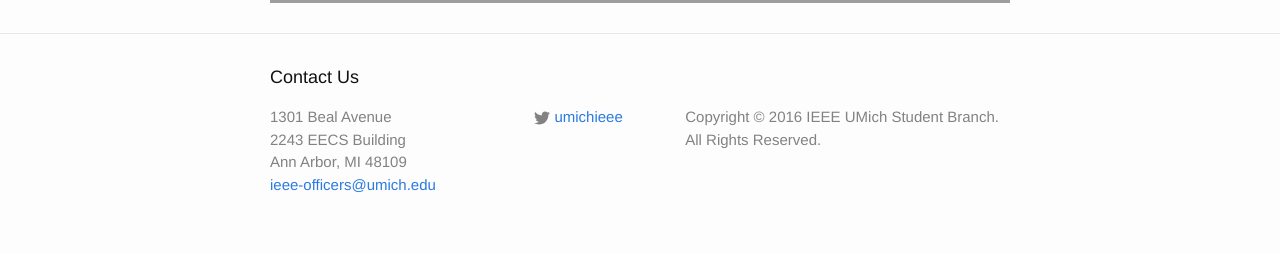
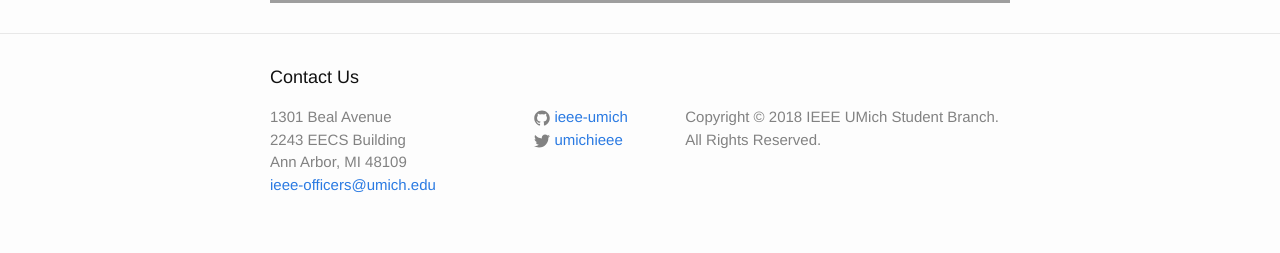
Before and after one commit to ieee-umich/ieee-website, a Jekyll site: the page built from index.html, in a window 1280 px wide. Shown: the part 900-1153 px from the top of the page. Built offline with Jekyll 4.4.1, drawn with Linux system fonts in a browser that asks for light colours; grey boxes are pictures that could not be loaded.

Commit message:
Added account usernames and updated year

```diff
--- a/_config.yml
+++ b/_config.yml
@@ -8,10 +8,12 @@
 # Site settings
 title: IEEE @ UMich
 email: ieee-officers@umich.edu
-description: Copyright © 2016 IEEE UMich Student Branch. All Rights Reserved.
+description: Copyright © 2018 IEEE UMich Student Branch. All Rights Reserved.
 baseurl: '/ieee-website'    # the subpath of your site, e.g. /blog
 url: 'https://ieee-umich.github.io' # the base hostname & protocol for your site
+facebook_username: IEEEUMich
 twitter_username: umichieee
+github_username: ieee-umich
 
 # Build settings
 markdown: kramdown
```
